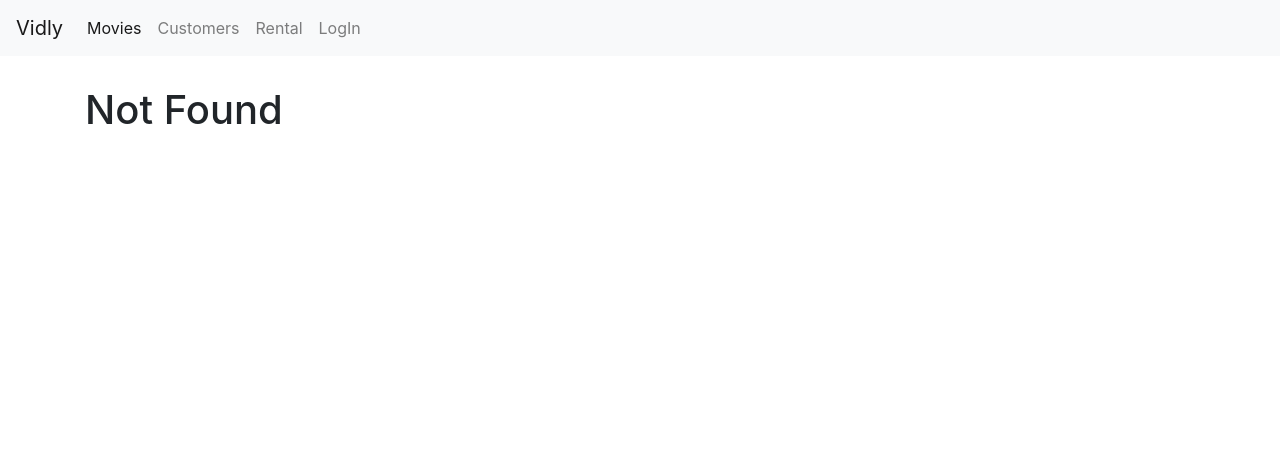
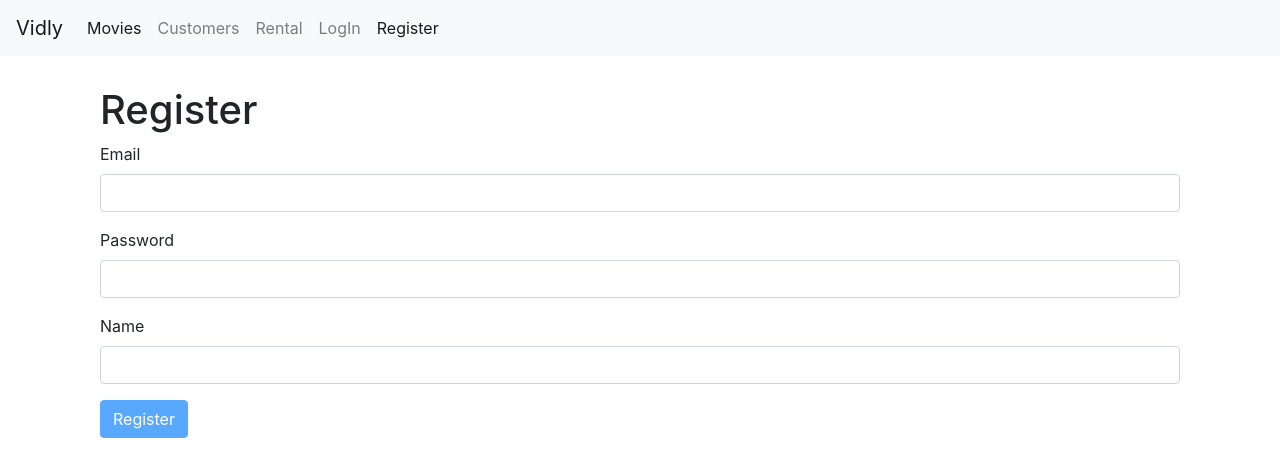
Before and after one commit to imanirudh1/vidly-react-app, a React (Create React App) app: page /register in a window 1280 px wide. Before the commit this address led to /not-found. Shown: the top 476 px of the page. Built offline with nearby package versions, Linux system fonts and the light colour scheme.

Commit message:
Added Register Form

```diff
--- a/package.json
+++ b/package.json
@@ -8,6 +8,7 @@
     "@testing-library/user-event": "^7.2.1",
     "bootstrap": "^4.1.1",
     "font-awesome": "^4.7.0",
+    "joi-browser": "^13.4.0",
     "lodash": "^4.17.10",
     "react": "^16.13.1",
     "react-dom": "^16.13.1",
--- a/src/App.js
+++ b/src/App.js
@@ -7,12 +7,14 @@ import NotFound from './component/notFound';
 import NavBar from './component/common/navBar';
 import MovieForm from './component/movieForm';
 import LoginForm from './component/login';
+import Register from './component/register';
 function App() {
   return (
      <React.Fragment>
       <NavBar/>
      <main className="container">
         <Switch>
+          <Route path='/register' component={Register } />
           <Route path='/login' component={LoginForm} />
           <Route path='/movies/:id' component={MovieForm} />
       <Route path="/movies" component={Movies}/>
--- /dev/null
+++ b/src/component/common/form.jsx
@@ -0,0 +1,63 @@
+import React,{ Component } from 'react';
+import Joi from 'joi-browser';
+import Input from "./input";
+class Form extends Component {
+  state = {
+    data: {},
+    errors: {},
+  };
+  validate = () => {
+    const object = { abortEarly: false };
+    const { error } = Joi.validate(this.state.data, this.schema, object);
+    if (!error) return null;
+    const errors = {};
+    for (let item of error.details) errors[item.path[0]] = item.message;
+    return errors;
+    };
+
+  validateProperty = ({ name, value }) => {
+    const obj = { [name]: value };
+    const schema = { [name]: this.schema[name] };
+    const { error } = Joi.validate(obj, schema);
+
+    return error ? error.details[0].message : null;
+    };
+
+  formHandeler = (e) => {
+    e.preventDefault();
+    const error = this.validate();
+    this.setState({ error: error || {} });
+      if (error) return;
+      this.doSubmit();
+    };
+
+  inputHandeller = ({ currentTarget: input }) => {
+    const error = { ...this.state.error };
+    const errorMessage = this.validateProperty(input);
+    if (errorMessage) error[input.name] = errorMessage;
+    else delete error[input.name];
+    const data = { ...this.state.data };
+    data[input.name] = input.value;
+    this.setState({ data, error });
+    };
+    renderButton = (label) => {
+        return (
+          <button disabled={this.validate()} className="btn btn-primary">
+            {label}
+          </button>
+        );
+    }
+    renderInput = (name, label,type='text') => {
+       return(
+        <Input
+            type={type}
+          name={name}
+          label={label}
+          onChange={this.inputHandeller}
+          value={this.state.data[name]}
+          error={this.state.error[name]}
+        />
+    )}
+}
+
+export default Form;
--- a/src/component/common/input.jsx
+++ b/src/component/common/input.jsx
@@ -1,17 +1,18 @@
 import React from 'react'
 
-const Input = ({name,onChange,lable,value}) => {
+const Input = ({name,label,error,...rest}) => {
     return (
       <div className="form-group">
-    <label htmlFor={name}>{lable}</label>
+        <label htmlFor={name}>{label}</label>
         <input
+          {...rest}
           name={name}
-          onChange={onChange}
-          value={value}
           id={name}
-          type="text"
           className="form-control"
         />
+        {error && <div className="alert alert-danger">
+          {error}
+        </div>}
       </div>
     );
 }
--- a/src/component/common/navBar.jsx
+++ b/src/component/common/navBar.jsx
@@ -6,18 +6,8 @@ const NavBar = () => {
         <Link className="navbar-brand" to="/">
           Vidly
         </Link>
-        <button
-          className="navbar-toggler"
-          type="button"
-          data-toggle="collapse"
-          data-target="#navbarNav"
-          aria-controls="navbarNav"
-          aria-expanded="false"
-          aria-label="Toggle navigation"
-        >
-          <span className="navbar-toggler-icon"></span>
-        </button>
-        <div className="collapse navbar-collapse" id="navbarNav">
+
+        <div className="navbar-collapse" id="navbarNav">
           <ul className="navbar-nav">
             <li className="nav-item active">
               <NavLink className="nav-link" to="/movies">
@@ -39,6 +29,11 @@ const NavBar = () => {
                 LogIn
               </NavLink>
             </li>
+            <li className="nav-item">
+              <NavLink className="nav-link" to="/register">
+               Register
+              </NavLink>
+            </li>
           </ul>
         </div>
       </nav>
--- a/src/component/login.jsx
+++ b/src/component/login.jsx
@@ -1,53 +1,33 @@
-import React, { Component } from 'react';
-import Input from './common/input';
-class LoginForm extends Component {
+import React from 'react';
+import Joi from 'joi-browser'
+import Form from './common/form'
+
+class LoginForm extends Form {
     state = {
-        account:{
+        data:{
             username: '',
             password: ''
         },
         error:{}
-    };
-    validate = () => {
-        const error = {}
-        const { account } = this.state
-        if (account.username.trim() === '')
-            error.username = 'Username is Required'
-         if (account.password.trim() === "")
-            error.password = "Password is Required";
-        return Object.keys(error).length===0 ? null : error
-    }
-     formHandeler = (e) => {
-         e.preventDefault();
-         const error = this.validate();
-         this.setState({error})
-         console.log(error)
-         if (error) return
-         console.log('submitted')
-     }
-    inputHandeller = (e) => {
-        const account = { ...this.state.account }
-        account[e.currentTarget.name] = e.currentTarget.value;
-        this.setState({account})
-     }
+  };
+  schema = {
+    username: Joi.string().required().label('Username'),
+    password:Joi.string().required().label("Password")
+  }
+
+  doSubmit = () => {
+    console.log('Submitted')
+  }
+
+
      render() {
          return (
            <div className="container">
              <h1>Login</h1>
              <form onSubmit={this.formHandeler}>
-               <Input
-                 name="username"
-                 label="Username"
-                 onChange={this.inputHandeller}
-                 value={this.state.account.username}
-               />
-               <Input
-                 name="password"
-                 label="Password"
-                 onChange={this.inputHandeller}
-                 value={this.state.account.password}
-               />
-               <button className="btn btn-primary">Login</button>
+               {this.renderInput('username','Username')}
+               {this.renderInput('password','Password','password')}
+               { this.renderButton('Login')}
              </form>
            </div>
          );
--- a/src/component/movieForm.jsx
+++ b/src/component/movieForm.jsx
@@ -4,9 +4,50 @@ const MovieForm = ({match,history}) => {
     return (
         <div>
             <h1>Movie Form {match.params.id}</h1>
+           { console.log(match)}
             <button onClick={()=> history.replace('/movies')} >Save</button>
         </div>
     )
 }
 
 export default MovieForm
+
+// import React from "react";
+// import Joi from "joi-browser";
+// import Form from "./common/form";
+
+// class MoviesForm extends Form {
+//   state = {
+//     data: {
+//       email: "",
+//       password: "",
+//       name: "",
+//     },
+//     error: {},
+//   };
+//   schema = {
+//     email: Joi.string().email().required().label("Email"),
+//     password: Joi.string().min(5).max(15).required().label("Password"),
+//     name: Joi.string().required().label("Name"),
+//   };
+
+//   doSubmit = () => {
+//     console.log("Registered");
+//   };
+
+//   render() {
+//     return (
+//       <div className="container">
+//         <h1>Register</h1>
+//         <form onSubmit={this.formHandeler}>
+//           {this.renderInput("email", "Email")}
+//           {this.renderInput("password", "Password", "password")}
+//           {this.renderInput("name", "Name")}
+//           {this.renderButton("Register")}
+//         </form>
+//       </div>
+//     );
+//   }
+// }
+
+// export default Register;
--- a/src/component/movies.jsx
+++ b/src/component/movies.jsx
@@ -6,6 +6,7 @@ import ListGroup from './common/listGroup';
 import Pagination from './common/pagination';
 import {Paginate} from './util/paginate'
 import MoviesTable from './common/moviesTable';
+import { Link } from 'react-router-dom';
 export default class movies extends Component {
     state={
         movies:[],
@@ -62,7 +63,7 @@ export default class movies extends Component {
         if (count ===0) return <p>There are no movies in the database</p>
             const {totalCount,data}=this.getPageData()
         return (
-            <div className='row m-4'>
+          <div className="row m-4">
             <div className="col-3 m-2">
               <ListGroup
                 items={this.state.genres}
@@ -71,6 +72,7 @@ export default class movies extends Component {
               />
             </div>
             <div className="col">
+              <Link to='movies/new' style={{marginBottom:20}} className="btn btn-primary">New Movie</Link>
               <p>Showing {totalCount} movies in the database.</p>
               <MoviesTable
                 movies={data}
@@ -79,7 +81,13 @@ export default class movies extends Component {
                 onLike={this.handelLiked}
                 onSort={this.handelSort}
               />
-                <Pagination itemCount={totalCount} pageSize={pageSize} onPageChange={this.handelpageChange} currentPage={currentPage} /></div>
+              <Pagination
+                itemCount={totalCount}
+                pageSize={pageSize}
+                onPageChange={this.handelpageChange}
+                currentPage={currentPage}
+              />
             </div>
-        )}
+          </div>
+        );}
 }
--- /dev/null
+++ b/src/component/register.jsx
@@ -0,0 +1,42 @@
+import React from "react";
+import Joi from "joi-browser";
+import Form from "./common/form";
+
+class Register extends Form {
+  state = {
+    data: {
+      email: "",
+      password: "",
+      name: "",
+    },
+    error: {},
+  };
+  schema = {
+    email: Joi.string()
+      .email()
+      .required()
+      .label("Email"),
+    password: Joi.string().min(5).max(15).required().label("Password"),
+    name: Joi.string().required().label("Name"),
+  };
+
+  doSubmit = () => {
+    console.log("Registered");
+  };
+
+  render() {
+    return (
+      <div className="container">
+        <h1>Register</h1>
+        <form onSubmit={this.formHandeler}>
+          {this.renderInput("email", "Email")}
+          {this.renderInput("password", "Password", "password")}
+          {this.renderInput("name", "Name")}
+          {this.renderButton("Register")}
+        </form>
+      </div>
+    );
+  }
+}
+
+export default Register;
```
Also changed, not shown: 1 other file (tests, documents, lock files or other folders). Lines whose indentation alone changed are shown as unchanged.
